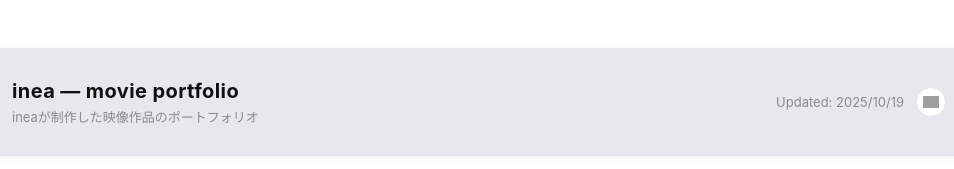
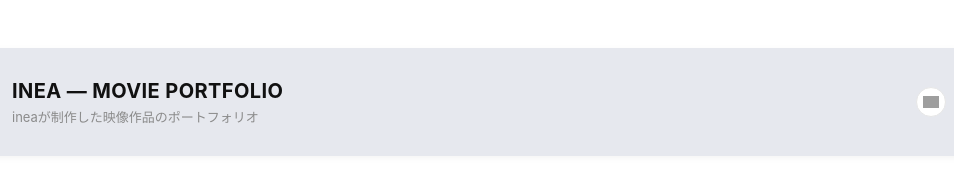
Before and after one commit to ineair/movie-portfolio, a plain HTML site: page index.html in a window 1280 px wide. Shown: the top 169 px of the page, 178-1132 px from the left. Drawn offline with Linux system fonts and the light colour scheme; no server answers; grey boxes are pictures that could not be loaded.

Commit message:
Update index.html

```diff
--- a/index.html
+++ b/index.html
@@ -5,15 +5,15 @@
   <meta name="viewport" content="width=device-width,initial-scale=1" />
   <meta name="description" content="ineaが制作した映像作品のポートフォリオ" />
   <link rel="icon" href="icon.png" type="image/png" />
-  <title>inea Movie Portfolio</title>
+  <title>INEA MOVIE PORTFOLIO</title>
 
   <!-- Open Graph Protocol -->
-  <meta property="og:title" content="inea Movie Portfolio" />
+  <meta property="og:title" content="INEA MOVIE PORTFOLIO" />
   <meta property="og:description" content="ineaが制作した映像作品のポートフォリオ" />
   <meta property="og:type" content="website" />
   <meta property="og:url" content="https://ineair.github.io/movie-portfolio/" />
   <meta property="og:image" content="https://ineair.github.io/movie-portfolio/icon.png" />
-  <meta property="og:site_name" content="inea Movie Portfolio" />
+  <meta property="og:site_name" content="INEA MOVIE PORTFOLIO" />
 
   <style>
     :root{--bg:#ffffff;--header-bg:#e6e8ee;--card:#f6f6f6;--muted:#8b8b8b;--accent:#e6e6e6;--radius:12px;font-family: Inter, ui-sans-serif, system-ui, -apple-system, "Segoe UI", Roboto, "Helvetica Neue", Arial;}
@@ -23,10 +23,9 @@
     .brand{display:flex;align-items:center;gap:16px;flex-shrink:1;flex-wrap:nowrap;min-width:0;}
     .brand img{width:60px;aspect-ratio:1/1;border-radius:50%;object-fit:cover;box-shadow:0 0 0 2px var(--accent);flex-shrink:0;}
     .brand-text{display:flex;flex-direction:column;min-width:0;overflow:hidden;}
-    .brand-text h1{margin:0;font-size:20px;letter-spacing:0.02em;text-transform:lowercase;white-space:nowrap;overflow:hidden;text-overflow:ellipsis;}
+    .brand-text h1{margin:0;font-size:20px;letter-spacing:0.02em;white-space:nowrap;overflow:hidden;text-overflow:ellipsis;}
     .brand-text p{margin:4px 0 0 0;color:var(--muted);font-size:13px;white-space:nowrap;overflow:hidden;text-overflow:ellipsis;}
     .header-right{display:flex;align-items:center;gap:12px;flex-wrap:nowrap;flex-shrink:0;}
-    .updated{color:var(--muted);font-size:13px;white-space:nowrap;}
     .social-links{display:flex;align-items:center;gap:12px;flex-shrink:0;}
     .social-links a{display:inline-flex;align-items:center;justify-content:center;width:28px;height:28px;border-radius:50%;background:white;border:1px solid var(--accent);transition:background 0.2s ease;text-decoration:none;flex-shrink:0;}
     .social-links a:hover{background:#f0f0f0;}
@@ -51,14 +50,12 @@
     <div class="brand">
       <img src="icon.png" alt="アイコン" />
       <div class="brand-text">
-        <h1>inea — movie portfolio</h1>
+        <h1>INEA — MOVIE PORTFOLIO</h1>
         <p>ineaが制作した映像作品のポートフォリオ</p>
       </div>
     </div>
 
     <div class="header-right">
-      <div class="updated">Updated: <span id="updated">—</span></div>
-
       <nav class="social-links" aria-label="social links">
         <a href="https://x.com/ineair_" target="_blank" rel="noopener noreferrer" title="X (Twitter)">
           <img src="https://cdn.jsdelivr.net/gh/simple-icons/simple-icons/icons/x.svg" alt="X" />
@@ -85,9 +82,6 @@
   </footer>
 
   <script>
-    const updatedEl = document.getElementById('updated');
-    if (updatedEl) updatedEl.textContent = new Date().toLocaleDateString('ja-JP');
-
     async function fetchVideoTitle(videoId){
       try{
         const resp = await fetch(`https://www.youtube.com/oembed?url=https://www.youtube.com/watch?v=${videoId}&format=json`);
```
